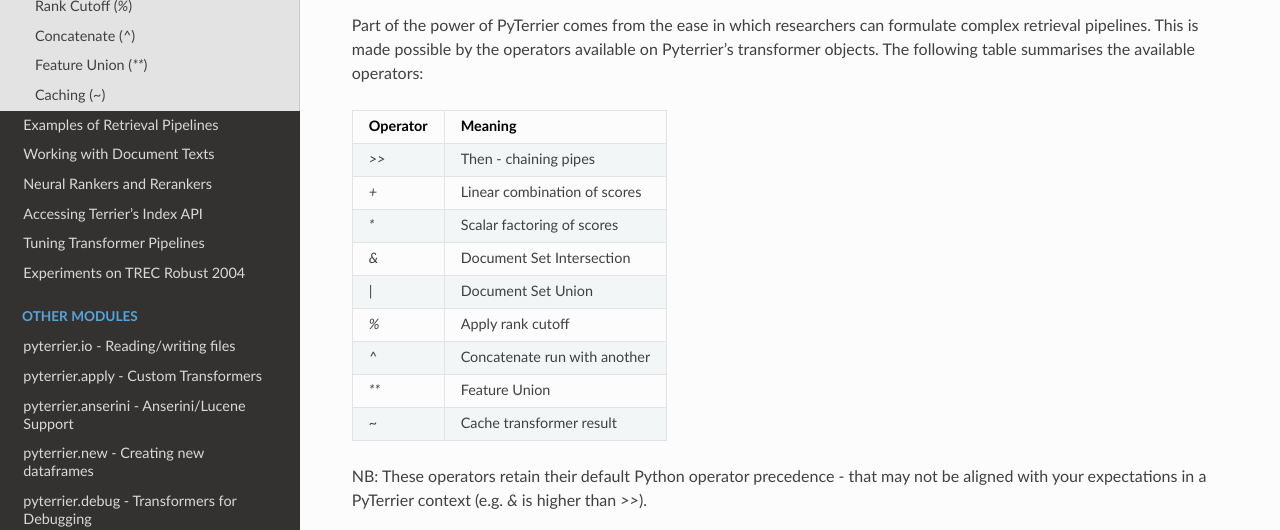
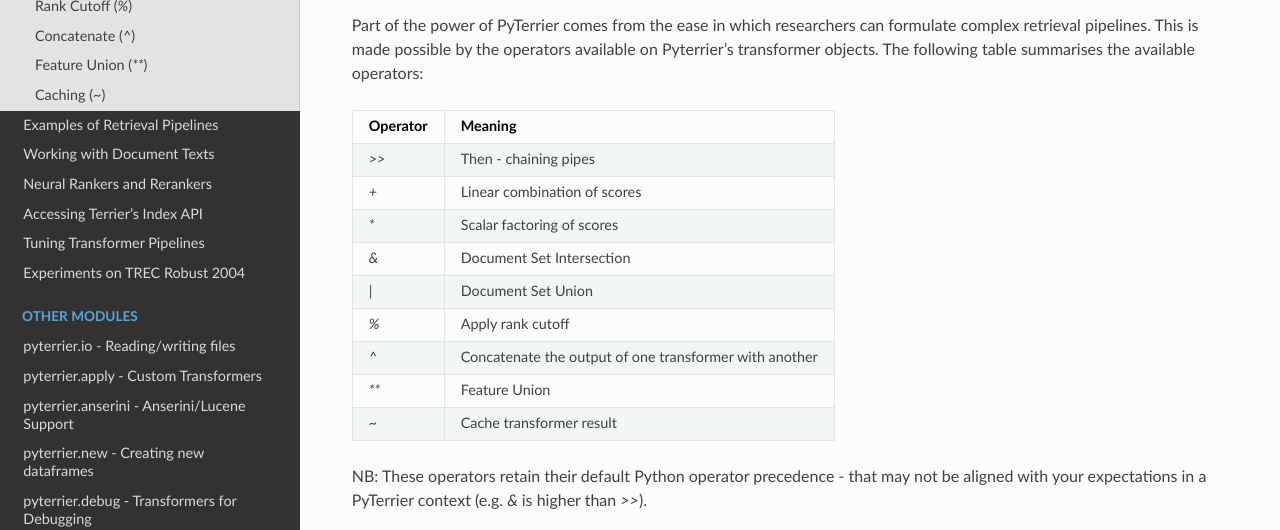
Before and after one commit to terrier-org/pyterrier, a Sphinx documentation site: the page built from docs/operators.rst, in a window 1280 px wide and 900 px high. Shown: the part 146-676 px from the top of the window. Built offline with Sphinx 7.4.7 and the Read the Docs theme 2.0.0, drawn with Linux system fonts in a browser that asks for light colours; pages that are not in the unit, such as notebooks, are missing from menus; the version number is read from the project's files by our own code.

Commit message:
Update operators.rst

```diff
--- a/docs/operators.rst
+++ b/docs/operators.rst
@@ -5,19 +5,19 @@
 This is made possible by the operators available on Pyterrier's transformer objects. The following table summarises
 the available operators:
 
-============ =================================
+============ =======================================================
  Operator    Meaning
-============ =================================
+============ =======================================================
 `>>`         Then - chaining pipes
 `+`          Linear combination of scores
 `*`          Scalar factoring of scores
 `&`          Document Set Intersection
 `|`          Document Set Union
 `%`          Apply rank cutoff
-`^`          Concatenate run with another
+`^`          Concatenate the output of one transformer with another
 `**`         Feature Union
 `~`          Cache transformer result
-============ =================================
+============ =======================================================
 
 NB: These operators retain their default Python operator precedence - that may not be aligned with your expectations
 in a PyTerrier context (e.g. `&` is higher than `>>`).
```
